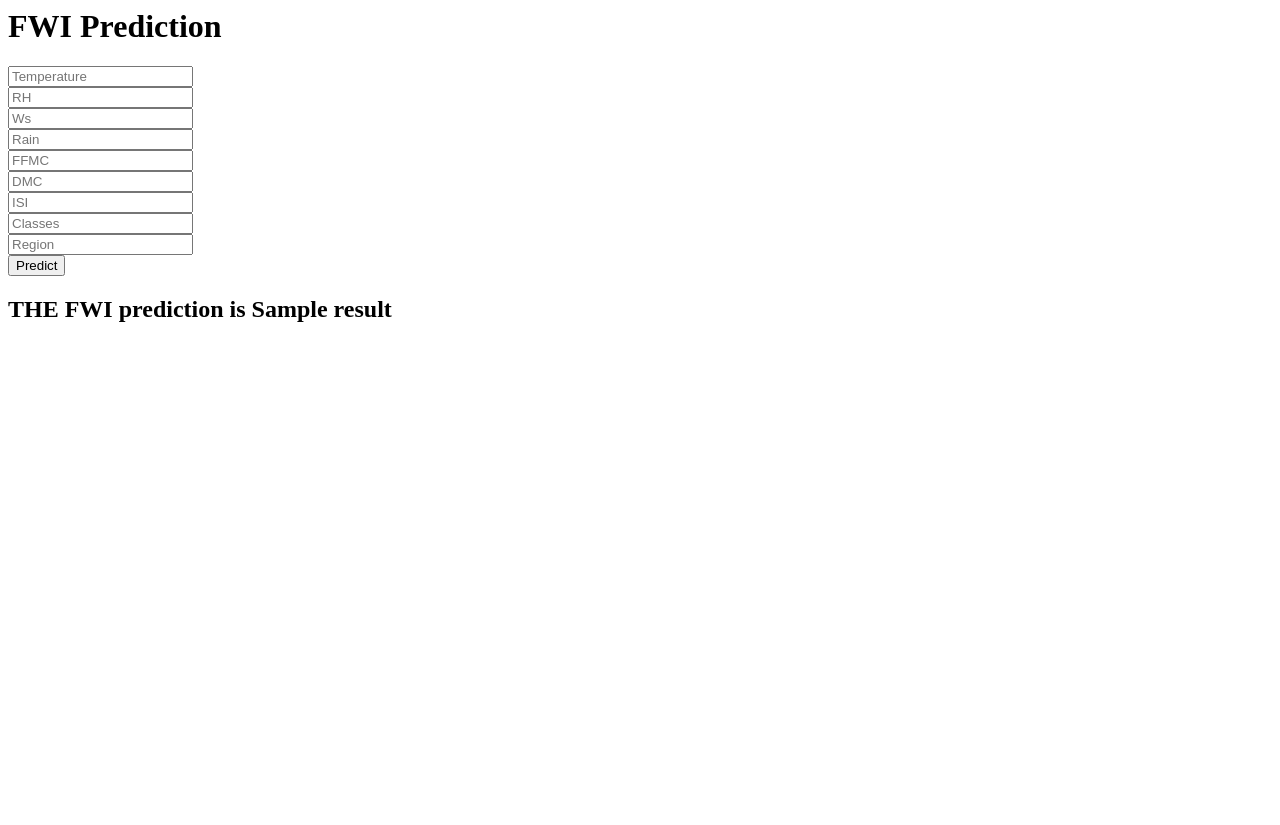
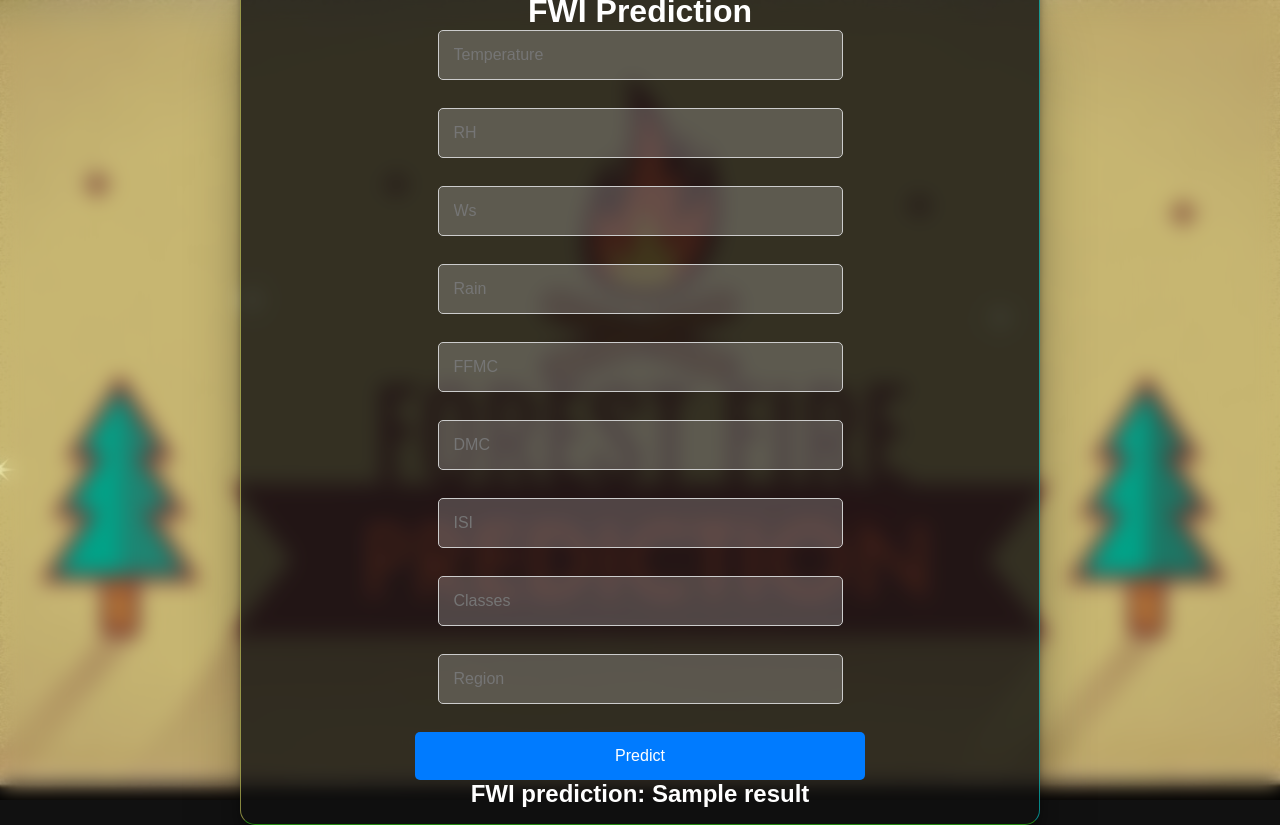
Before and after one commit to tejash05/ForestFire, a Flask app: template templates/home.html in a window 1280 px wide. Before the commit the page ends 322 px from the top, so only its background shows below. Run offline with Flask 3, Linux system fonts and the light colour scheme; the template is opened without the code that fills it: most values are stand-ins (such as "Sample title", 1, 10 or a date in 2020); parts of the project's set-up code (start-up, migrations or seed data) failed here and were passed over.

Commit message:
Updated Front End Work

```diff
--- a/application.py
+++ b/application.py
@@ -17,6 +17,9 @@ standard_scaler=pickle.load(open('models/scaler.pkl','rb'))
 def index():
     return render_template('index.html')
 
+@app.route('/home')
+def home():
+    return render_template('home.html')
 
 @app.route('/predictdata',methods=['GET','POST'])
 def predict_datapoint():
--- /dev/null
+++ b/static/utilites.css
@@ -0,0 +1,233 @@
+/* Reset default margin and padding */
+* {
+  margin: 0;
+  padding: 0;
+  box-sizing: border-box;
+}
+
+/* Center body content */
+body {
+  background-image: url('forest.jpg');  /* Adjust as necessary */
+  background-size: cover;
+  background-position: center;
+  background-repeat: no-repeat;
+  min-height: 100vh;
+  display: flex;
+  justify-content: center;
+  align-items: center;
+  font-family: Arial, sans-serif;
+  backdrop-filter: blur(10px); /* Add blur effect */
+  -webkit-backdrop-filter: blur(10px); /* Safari support */
+}
+
+  /* Styling for the login form container */
+
+*,
+::before,
+::after {
+  margin: 0;
+  padding: 0;
+  box-sizing: border-box;
+}
+
+body {
+  display: flex;
+  justify-content: center;
+  align-items: center;
+  height: 100vh;
+  background-color: #111111;
+}
+.login {
+  position: relative;
+  width: 800px;
+  height: 850px;
+  color: #fff;
+  background: rgba(16, 16, 16, 0.8);
+  overflow: hidden;
+  border-top: 1px solid rgba(255, 49, 49, 0.5);
+  border-right: 1px solid rgba(0, 255, 255, 0.5);
+  border-bottom: 1px solid rgba(57, 255, 20, 0.5);
+  border-left: 1px solid rgba(255, 255, 113, 0.5);
+  border-radius: 15px;
+  display: flex;
+  flex-direction: column;
+  justify-content: center;
+  align-items: center;
+  padding: 2em;
+  box-shadow: rgba(0, 0, 0, 0.25) 0px 54px 55px, rgba(0, 0, 0, 0.12) 0px -12px 30px, rgba(0, 0, 0, 0.12) 0px 4px 6px, rgba(0, 0, 0, 0.17) 0px 12px 13px, rgba(0, 0, 0, 0.09) 0px -3px 5px;}
+p {
+  font-size: 0.95rem;
+  text-align: center;
+}
+
+span {
+  position: absolute;
+  border-radius: 100vmax;
+}
+
+.top {
+  top: 0;
+  left: 0;
+  width: 0;
+  height: 5px;
+  background: linear-gradient(
+    90deg,
+    transparent 50%,
+    rgba(255, 49, 49, 0.5),
+    rgb(255, 49, 49)
+  );
+}
+
+.bottom {
+  right: 0;
+  bottom: 0;
+  height: 5px;
+  background: linear-gradient(
+    90deg,
+    rgb(57, 255, 20),
+    rgba(57, 255, 20, 0.5),
+    transparent 50%
+  );
+}
+
+.right {
+  top: 0;
+  right: 0;
+  width: 5px;
+  height: 0;
+  background: linear-gradient(
+    180deg,
+    transparent 30%,
+    rgba(0, 255, 255, 0.5),
+    rgb(0, 255, 255)
+  );
+}
+
+.left {
+  left: 0;
+  bottom: 0;
+  width: 5px;
+  height: 0;
+  background: linear-gradient(
+    180deg,
+    rgb(255, 255, 113),
+    rgba(255, 255, 113, 0.5),
+    transparent 70%
+  );
+}
+
+.top {
+  animation: animateTop 3s ease-in-out infinite;
+}
+
+.bottom {
+  animation: animateBottom 3s ease-in-out infinite;
+}
+
+.right {
+  animation: animateRight 3s ease-in-out infinite;
+}
+
+.left {
+  animation: animateLeft 3s ease-in-out infinite;
+}
+
+@keyframes animateTop {
+  25% {
+    width: 100%;
+    opacity: 1;
+  }
+
+  30%,
+  100% {
+    opacity: 0;
+  }
+}
+
+@keyframes animateBottom {
+  0%,
+  50% {
+    opacity: 0;
+    width: 0;
+  }
+
+  75% {
+    opacity: 1;
+    width: 100%;
+  }
+
+  76%,
+  100% {
+    opacity: 0;
+  }
+}
+
+@keyframes animateRight {
+  0%,
+  25% {
+    opacity: 0;
+    height: 0;
+  }
+
+  50% {
+    opacity: 1;
+    height: 100%;
+  }
+
+  55%,
+  100% {
+    height: 100%;
+    opacity: 0;
+  }
+}
+
+@keyframes animateLeft {
+  0%,
+  75% {
+    opacity: 0;
+    bottom: 0;
+    height: 0;
+  }
+
+  100% {
+    opacity: 1;
+    height: 100%;
+  }
+}
+
+form {
+  width: 100%;
+  max-width: 450px; /* Adjusted form width to make it wider */
+  display: flex;
+  flex-direction: column;
+  justify-content: center;
+  align-items: center;
+  gap: 5px; /* Space between input fields */
+}
+
+/* Input field styling */
+input[type="text"] {
+  width: 90%; /* Increased width to make the input field larger within the form */
+  padding: 15px; /* Increased padding for a better feel */
+  border-radius: 5px;
+  border: 1px solid #ccc;
+  color: #fff;
+  font-size: 1rem; /* Increased font size for better readability */
+  background: rgba(255, 255, 255, 0.2); /* Semi-transparent background for input fields */
+}
+
+/* Button styling */
+button {
+  padding: 15px; /* Increased padding for larger buttons */
+  font-size: 1rem; /* Increased font size for better visibility */
+  background-color: #007bff;
+  color: white;
+  border: none;
+  border-radius: 5px;
+  cursor: pointer;
+  width: 100%;
+}
+
+button:hover {
+  background-color: #0056b3;
+}
--- a/templates/home.html
+++ b/templates/home.html
@@ -1,10 +1,21 @@
-<html>
+<!DOCTYPE html>
+<html lang="en">
+<head>
+    <meta charset="UTF-8">
+    <meta name="viewport" content="width=device-width, initial-scale=1.0">
+    <title>FWI Prediction</title>
+    <link rel="stylesheet" href="{{ url_for('static', filename='utilites.css') }}">
+</head>
 <body>
     <div class="login">
+
+      <span class="top"></span>
+        <span class="bottom"></span>
+        <span class="right"></span>
+        <span class="left"></span>
       <h1>FWI Prediction</h1>
-
         <!-- Main Input For Receiving Query to our ML -->
-       <form action="{{ url_for('predict_datapoint')}}" method="post">
+        <form action="{{ url_for('predict_datapoint') }}" method="post">
             <input type="text" name="Temperature" placeholder="Temperature" required="required" /><br>
             <input type="text" name="RH" placeholder="RH" required="required" /><br>
             <input type="text" name="Ws" placeholder="Ws" required="required" /><br>
@@ -14,13 +25,14 @@
             <input type="text" name="ISI" placeholder="ISI" required="required" /><br>
             <input type="text" name="Classes" placeholder="Classes" required="required" /><br>
             <input type="text" name="Region" placeholder="Region" required="required" /><br>
-
-
-
             <button type="submit" class="btn btn-primary btn-block btn-large">Predict</button>
         </form>
-    <h2>
-       THE FWI prediction is {{result}}
-    </h2>
-   <body>
+
+        <!-- Displaying Prediction Result -->
+        {% if result is not none %}
+        <h2> FWI prediction: {{ result }}</h2>
+        {% endif %}
+    </div>
+
+</body>
 </html>
```
Also changed, not shown: static/style.css (added, +34 -0 lines), templates/index.html (+53 -1 lines), static/forest fire.jpg (added), static/forest.jpg (added), static/user.png (added), 2 other files. Lines whose indentation alone changed are shown as unchanged.
